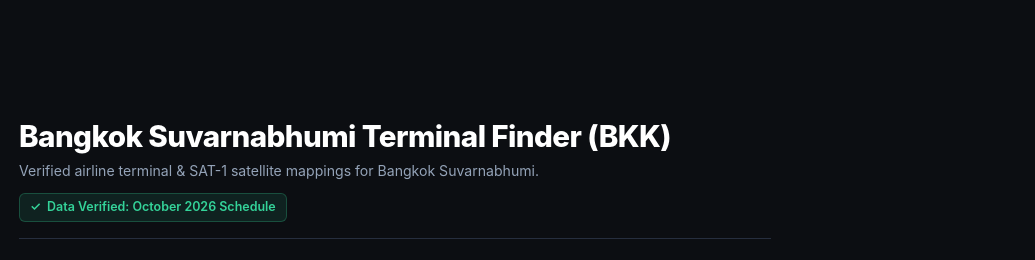
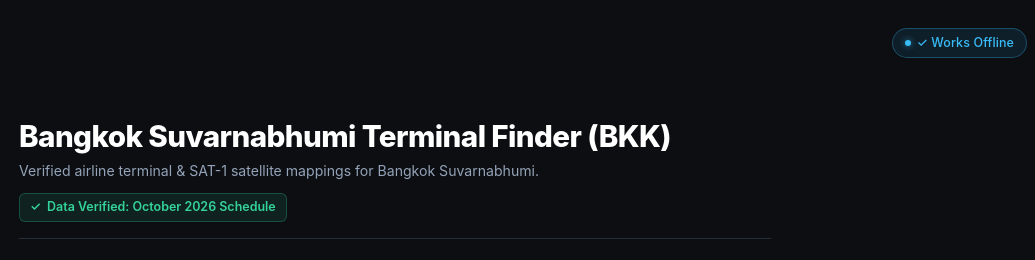
Before and after one commit to jamesbratch/which-terminal, a plain HTML site: page hubs/bkk/bkk.html in a window 1280 px wide. Shown: the top 260 px of the page, 245-1280 px from the left. Drawn offline with Linux system fonts and the light colour scheme.

Commit message:
offline badge update all pages

```diff
--- a/hubs/bkk/bkk.html
+++ b/hubs/bkk/bkk.html
@@ -32,6 +32,10 @@
       <a href="../../index.html" class="brand-logo">
         <img src="../../assets/logo.png" alt="WhichTerminal Logo" class="logo-img" width="180" height="40">
       </a>
+    </div>
+    <div id="pwa-status-badge" class="offline-badge online">
+      <span class="status-dot"></span>
+      <span class="status-text">✓ Works Offline</span>
     </div>
   </header>
 
```
Also changed, not shown: about.html (+4 -0 lines), contact.html (+4 -0 lines), hubs/dmk/dmk.html (+4 -0 lines), hubs/mnl/mnl.html (+4 -0 lines), privacy.html (+4 -0 lines).
